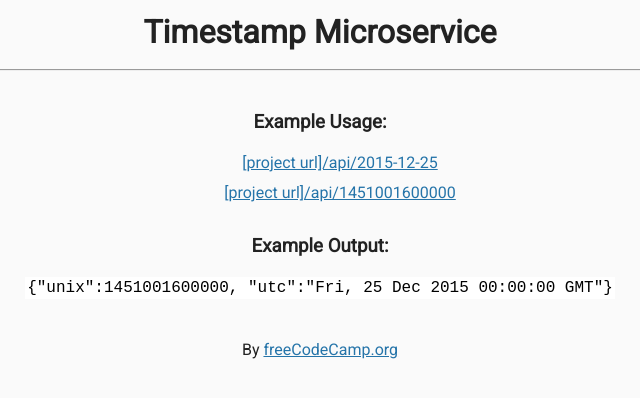
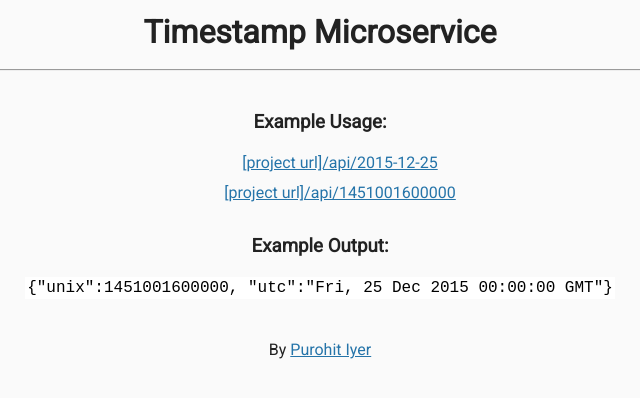
Before and after one commit to faytey/timestamp_microservice, a plain HTML site: page views/index.html in a window 1280 px wide. Shown: the full height of the page, 320-960 px from the left. Drawn offline with Linux system fonts and the light colour scheme; files that its build step writes are made by us from their sources.

Commit message:
Project files added

```diff
--- a/views/index.html
+++ b/views/index.html
@@ -25,7 +25,7 @@
     </div>
     <div class="footer">
       <p>
-        By <a href="https://www.freecodecamp.org/">freeCodeCamp.org</a>
+        By <a href="#">Purohit Iyer</a>
       </p>
     </div>
   </body>
```
